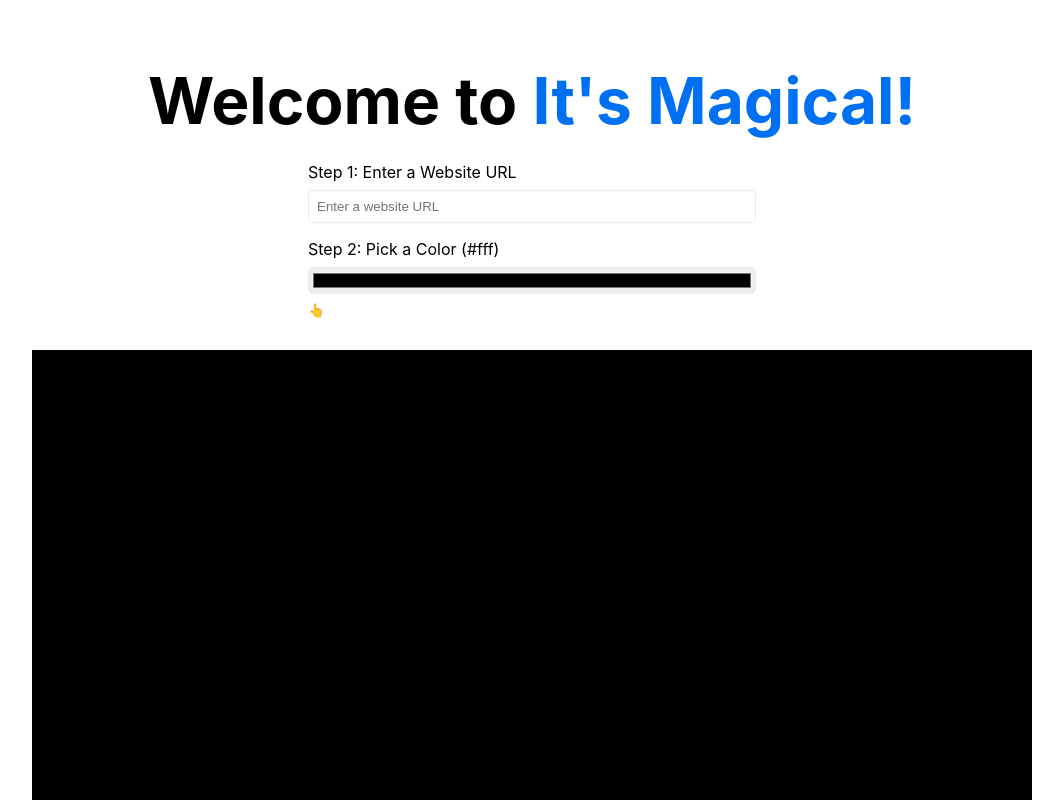
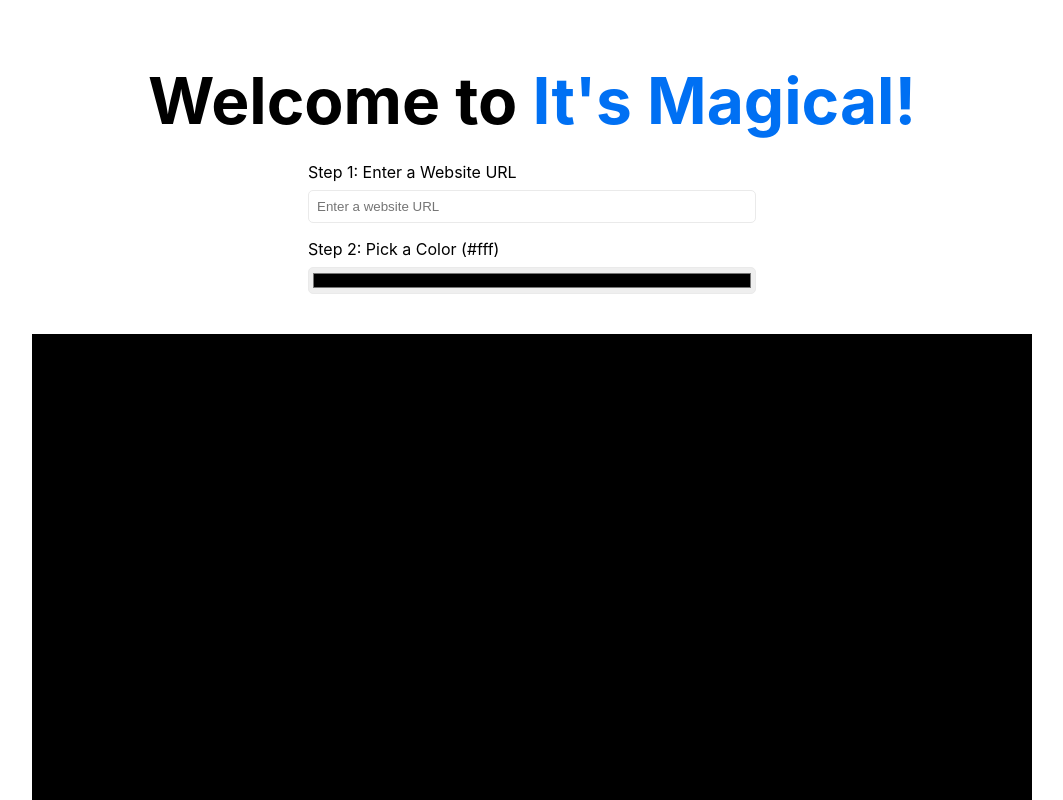
Before and after one commit to amblemind/its-magical, a Next.js app: page / in a window 1280 px wide. Shown: the top 800 px of the page, without its empty margins (108-1171 px from the left). Built offline with nearby package versions, Linux system fonts and the light colour scheme.

Commit message:
adds loading state

```diff
--- a/pages/index.js
+++ b/pages/index.js
@@ -8,8 +8,11 @@
   const [websiteURL, setWebsiteURL] = useState('')
 	const [imageURL, setImageURL] = useState('/placeholder.png')
   const [colorCode, setColorCode] = useState('#fff')
+  const [loading, setLoading] = useState(false)
 
   async function remix() {
+
+    setLoading(true);
 
     const res = await fetch('/api/remix', {
       method: 'POST',
@@ -24,6 +27,7 @@
 
     console.log(res);
     setImageURL(res.url);
+    setLoading(false);
   }
 
   return (
@@ -60,9 +64,8 @@
             />
           </div>
 
-          {websiteURL && (colorCode !== '#fff')
-            ? <button onClick={remix}>Remix</button> : <small>👆</small>
-          }
+          {(websiteURL && (colorCode !== '#fff') && !loading) && <button onClick={remix}>Remix</button>}
+          {(loading) && <p><center>Loading...</center></p>}
         </div>
 
         <Image src={imageURL} width={1000} height={563} quality={100} priority alt="your screenshot"/>
```
